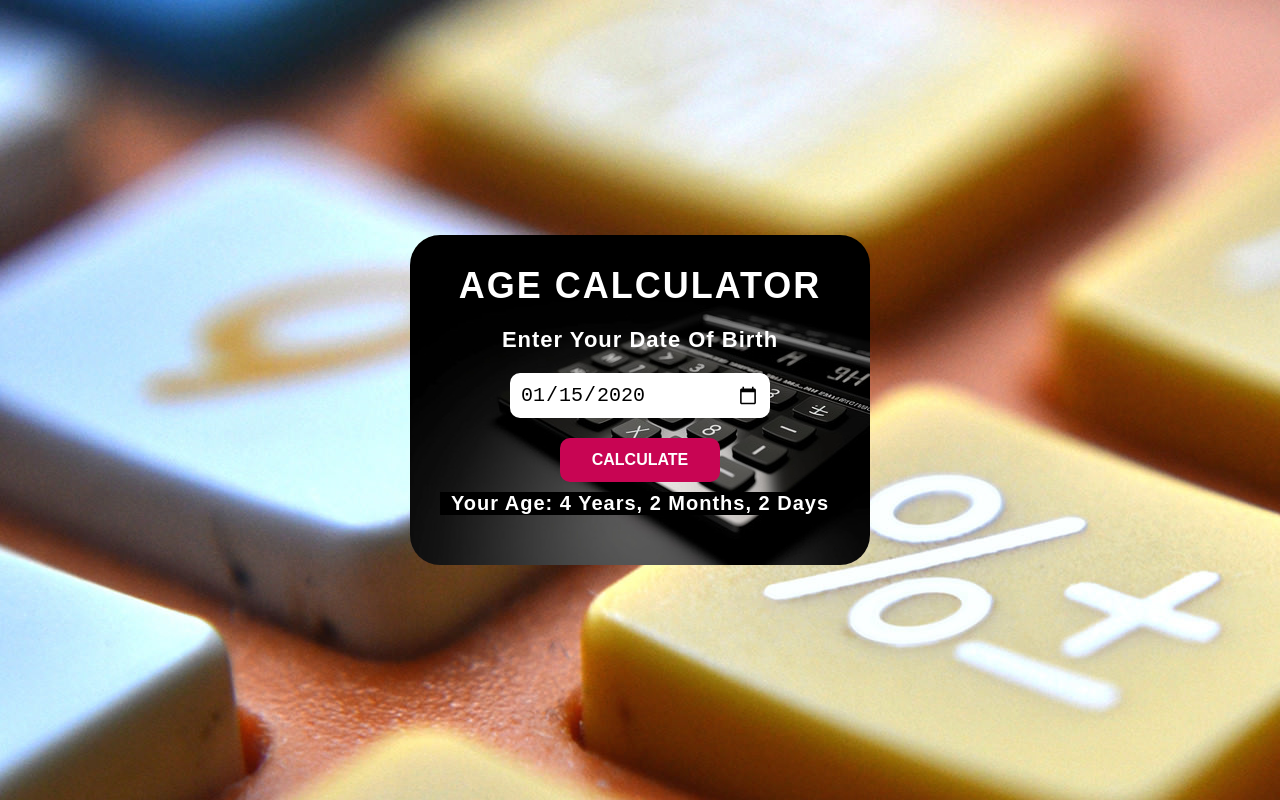
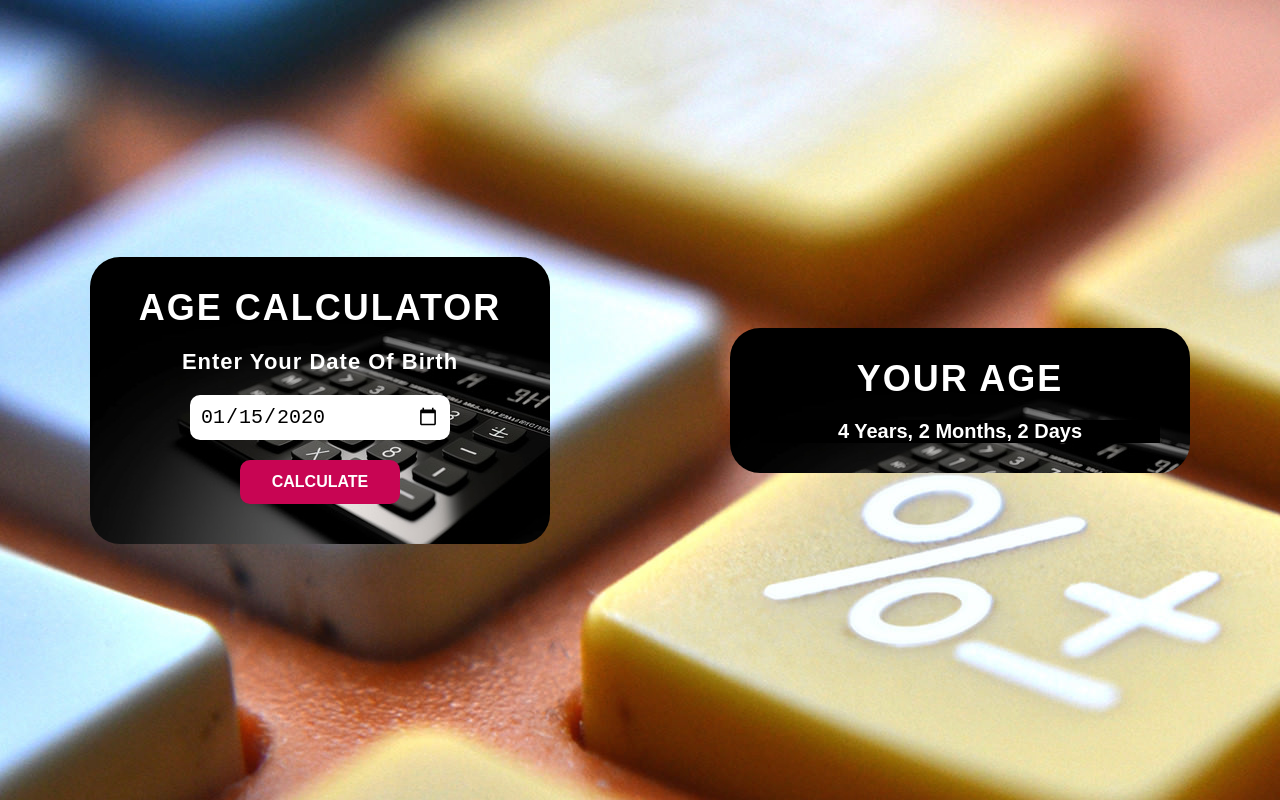
Before and after one commit to Kirusnabavani/CodeAlpha_AgeCalculate, a plain HTML site: page index.html in a window 1280 px wide. Both pictures are taken after typing "2020-01-15" into the empty fields and a click on the button "CALCULATE". Drawn offline with Linux system fonts and the light colour scheme.

Commit message:
some change

```diff
--- a/index.css
+++ b/index.css
@@ -21,6 +21,7 @@ body{
 	border-radius: 30px;
 
 }
+
 h1{
 	color: #ffffff;
 	margin: 0 0 20px;
@@ -29,7 +30,8 @@ h1{
 	font-size: 36px;
 	font-weight: bold;
 }
-div{
+
+h2{
 	color: #ffffff;
 	margin: 0 0 20px;
 	letter-spacing: 1px;
--- a/index.html
+++ b/index.html
@@ -4,17 +4,21 @@
 <meta charset="utf-8">
 <meta name="viewport" content="initial-scale=1.0, maximum-scale=1.0, user-scalable=1">
 <title>Home</title>
-<link rel="stylesheet" type="text/css" href="index.css".css">
+<link rel="stylesheet" type="text/css" href="index.css">
 </head>
 <body>
 
 <div class="age-calculate">
   <h1>Age Calculator</h1>
-  <div>Enter Your Date Of Birth</div>
+  <h2>Enter Your Date Of Birth</h2>
   <input type="date" id="birth_date" name="">
   <button id="calculate">Calculate</button>
-	<div id="calculateAge"></div>
 </div>
+<div class="age-calculate">
+  <h1>Your Age</h1>
+  <div id="calculateAge"></div>
+</div>
+
 <script type="text/javascript" src="index.js"></script>
 </body>
 </html>
--- a/index.js
+++ b/index.js
@@ -11,10 +11,6 @@ calculate.addEventListener('click', function(){
     var ageMonth = todayDate.getMonth() - birthDate.getMonth();
     var ageDay = todayDate.getDate() - birthDate.getDate();
 
-    if (ageMonth < 0 || (ageMonth === 0 && todayDate.getDate() < birthDate.getDate())) {
-        ageYear--;
-        ageMonth += 12;
-    }
 
     if (ageDay < 0) {
         var lastMonth = new Date(todayDate.getFullYear(), todayDate.getMonth() - 1, 0);
@@ -22,5 +18,12 @@ calculate.addEventListener('click', function(){
         ageMonth--;
     }
 
-    calculateAge.innerHTML = "Your Age: " + ageYear + " Years, " + ageMonth + " Months, " + ageDay + " Days";
+    if (ageMonth < 0 || (ageMonth === 0 && todayDate.getDate() < birthDate.getDate())) {
+        ageYear--;
+        ageMonth += 12;
+    }
+
+
+
+    calculateAge.innerHTML = ageYear + " Years, " + ageMonth + " Months, " + ageDay + " Days";
 });
```
